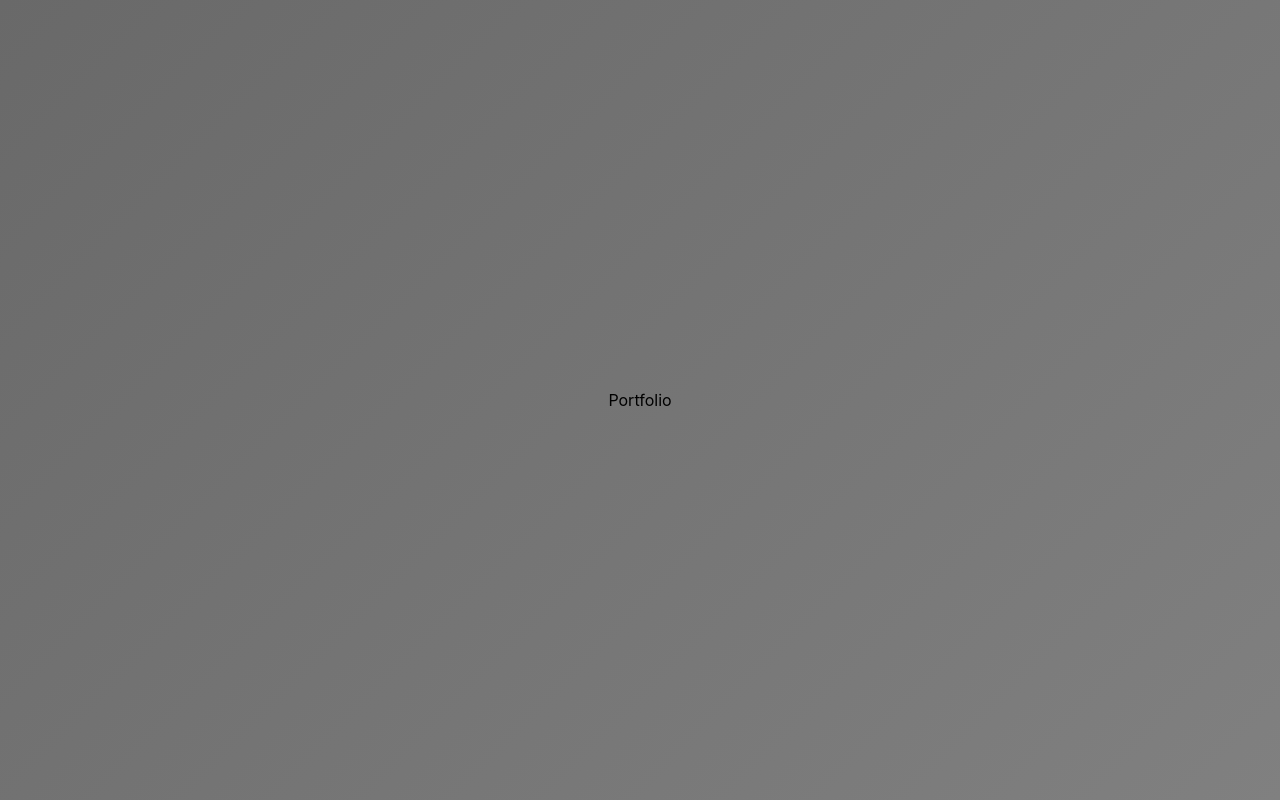
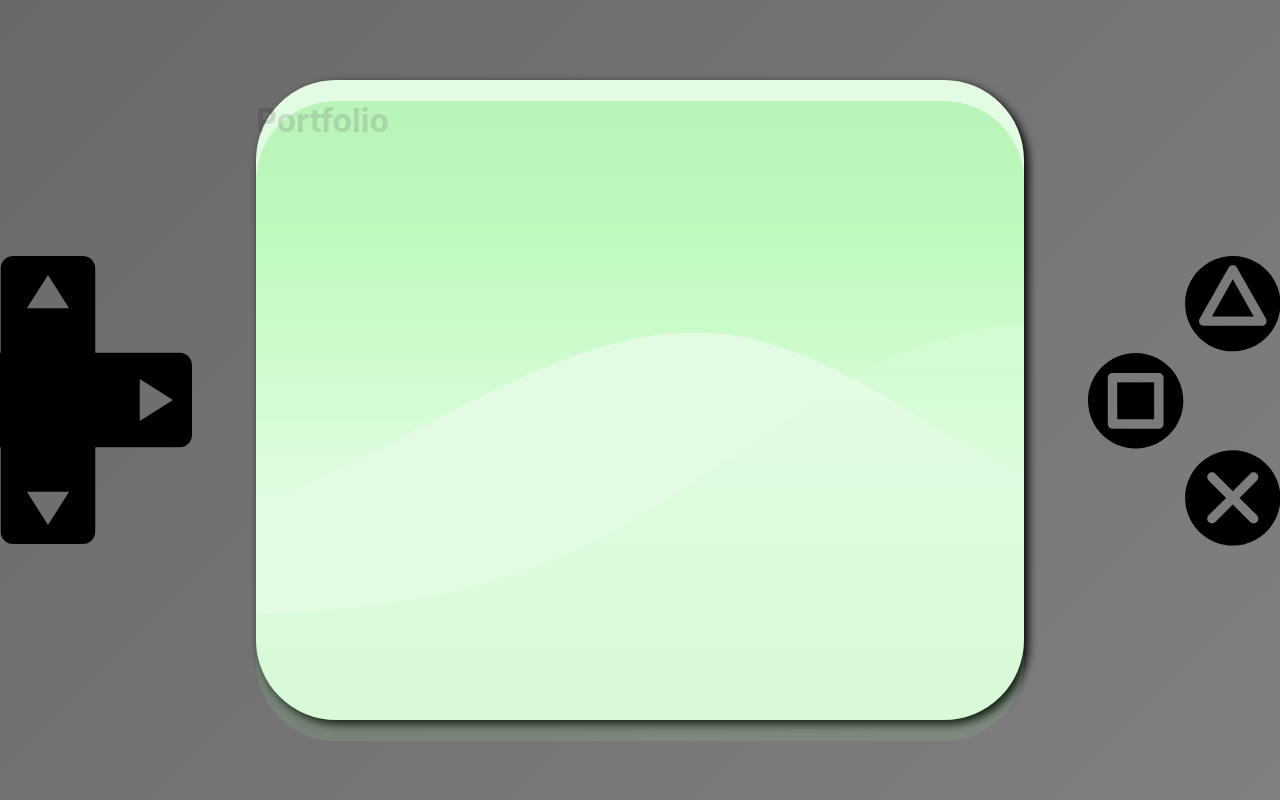
Before and after one commit to linnefromice/portfolio_practice, a React (Create React App) app in the folder react_one/: page / in a window 1280 px wide. Built offline with nearby package versions, Linux system fonts and the light colour scheme.

Commit message:
create device & screen (remain gap...)

```diff
--- a/react_one/src/App.js
+++ b/react_one/src/App.js
@@ -3,10 +3,22 @@ import './App.scss';
 import Device from './component/device';
 
 function App() {
+  const portfolioStyle = {
+    // display: "flex",
+    // justifyContent: "center",
+    // alignItems: "center",
+    width: "100%",
+    height: "100%",
+    top: "50%",
+    left: "50%"
+  }
+
   return (
     <Container>
       <Device>
-          Portfolio
+        <div style={portfolioStyle}>
+          <h1>Portfolio</h1>
+        </div>
       </Device>
     </Container>
   );
--- a/react_one/src/component/device.js
+++ b/react_one/src/component/device.js
@@ -3,10 +3,33 @@ import './device.scss';
 
 const Device = props => {
   return (
-    <div className="Device">
-      {props.children}
+    <div className="device">
+      <LeftButton/>
+        <Screen>
+          {props.children}
+        </Screen>
+      <RightButton/>
     </div>
   )
 }
 
+const Screen = props => (
+  <div className="screen">
+    <div className="back_stream_top">
+      <div className="back_stream_bottom">
+        {props.children}
+      </div>
+    </div>
+  </div>
+)
+
+const LeftButton = () => (
+  <div className="left_button"></div>
+);
+
+const RightButton = () => (
+  <div className="right_button"></div>
+);
+
+
 export default Device;
--- a/react_one/src/component/device.scss
+++ b/react_one/src/component/device.scss
@@ -1,4 +1,4 @@
-.Device {
+.device {
   display: flex;
   justify-content: center;
   align-items: center;
@@ -12,3 +12,65 @@
   background-size: cover;
   background-position: center;
 }
+.screen {
+  min-width: 480px;
+  min-height: 272px;
+  width: 80vw; /* 480px */
+  height: 80vh; /* 272px */
+  border-radius: 5rem;
+  background-color: #e3fbe3;
+  box-shadow: 4px 4px 10px black;
+}
+.screen > .back_stream_top {
+  width: 100%;
+  height: 100%;
+  top: 0;
+  left: 0;
+  opacity: 0.50;
+  border-radius: 5rem;
+  background-image: url(../resource/stream_top.svg);
+  background-size: 200% 100%;
+  background-repeat: no-repeat;
+  animation: animate_stream 20s linear infinite alternate; /* cubic-bezier(.445, .05, .55, .95) easeInOutSine */
+}
+.screen > .back_stream_top > .back_stream_bottom {
+  width: 100%;
+  height: 100%;
+  top: 0;
+  left: 0;
+  opacity: 0.25;
+  border-radius: 5rem;
+  background-image: url(../resource/stream_bottom.svg);
+  background-size: 200% 100%;
+  background-repeat: no-repeat;
+  animation: animate_stream 60s linear infinite alternate; /* cubic-bezier(.445, .05, .55, .95) easeInOutSine */
+}
+@keyframes animate_stream {
+  0% { background-position: 0 0; }
+  25% { background-position: 25% 0; }
+  50% { background-position: 50% 0; }
+  75% { background-position: 75% 0; }
+  100% { background-position: 100% 0; }
+}
+.left_button {
+  width: 20vw;
+  height: 100vh;
+  left: 0;
+  overflow: hidden;
+  margin-right: 5vw;
+  background: url(../resource/button_left.svg);
+  background-position: right;
+  background-size: 150% 150%;
+  background-repeat: no-repeat;
+}
+.right_button {
+  width: 20vw;
+  height: 100vh;
+  right: 0;
+  overflow: hidden;
+  margin-left: 5vw;
+  background: url(../resource/button_right.svg);
+  background-position: left;
+  background-size: 150% 150%;
+  background-repeat: no-repeat;
+}
```
